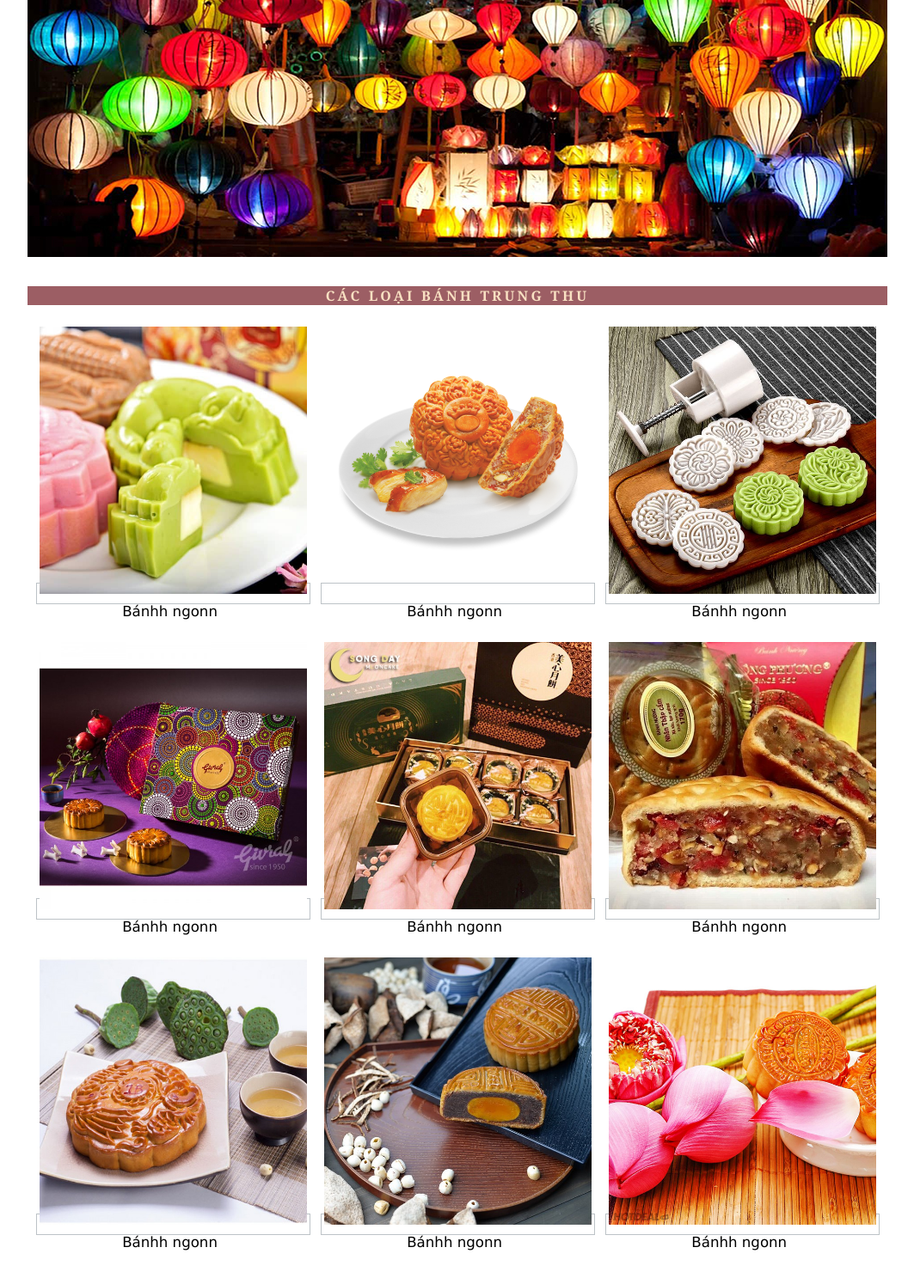
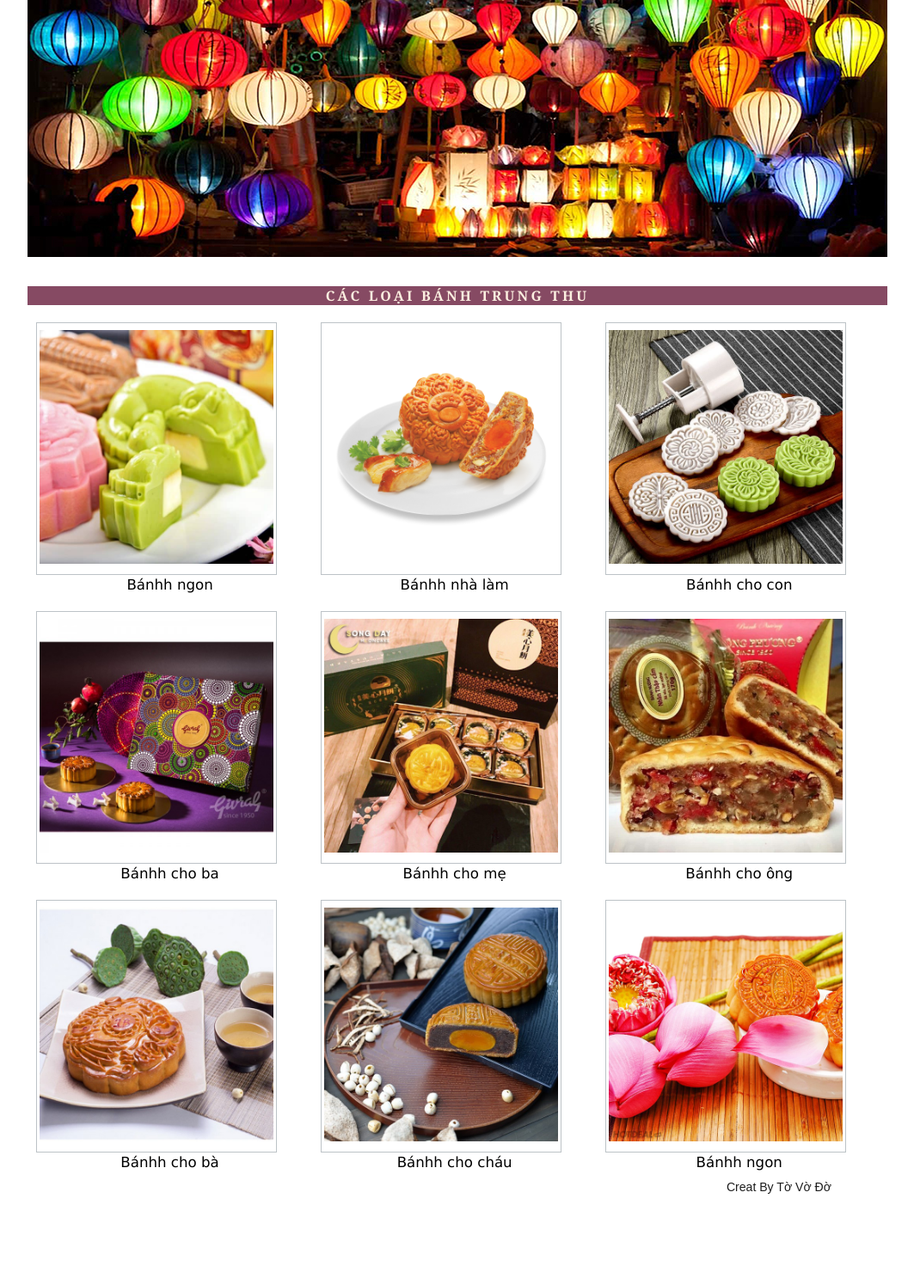
Before and after one commit to tranvanduc0207/techmaster, a PHP site: page /home.html in a window 1280 px wide. Shown: the part 113-1600 px from the top of the page at 86% size, without its empty margins (108-1171 px from the left). After the commit the page ends 1502 px from the top, so only its background shows below. Run offline with PHP 8.4, Linux system fonts and the light colour scheme.

Commit message:
chỉnh sửa bài

```diff
--- a/Animation/css/style.css
+++ b/Animation/css/style.css
@@ -18,12 +18,14 @@
 	float: left;
 	width:33.11%;
 	padding: 10px;
+
 }
 .thumb {
 	width: 90%;
 	padding: 3px;
 	border: 1px solid #bdc3c7;
 	overflow: hidden;
+	display: block;
 }
 
 .thumb img {
@@ -72,8 +74,8 @@
 	margin-right: 4.3%;
 	position: relative;
 	font-family: Arial, sans-serif;
-	font-size: 1.3vmax;
-	animation: credit 5s ease;
+	font-size: 1.1vmax;
+	animation: credit 6s ease-out infinite;
 	animation-delay: 2s;
 	opacity: 0;
 }
--- a/Animation/home.html
+++ b/Animation/home.html
@@ -12,43 +12,43 @@
 		<h2> Các loại bánh trung thu</h2>
 
 		<div class="col">
-				<a class="thumb"><img src="img/anh1.jpg"/></a>
-				<p id="tieude"> Bánhh ngonn</p>
+				<a class="thumb"><img src="img/anh1.jpg" alt="bánh ngon" title="bánh ngon " /></a>
+				<p id="tieude"> Bánhh ngon</p>
 		</div>
 		<div class="col">
-				<a class="thumb"><img src="img/anh2.jpg"/></a>
-				<p id="tieude"> Bánhh ngonn</p>
+				<a class="thumb"><img src="img/anh2.jpg" alt="bánh nhà làm" title="bánh nhà làm" /></a>
+				<p id="tieude"> Bánhh nhà làm</p>
 		</div>
 		<div class="col">
-				<a class="thumb"><img src="img/anh3.jpg"/></a>
-				<p id="tieude"> Bánhh ngonn</p>
+				<a class="thumb"><img src="img/anh3.jpg" alt="bánh cho con" title="bánh cho con" /></a>
+				<p id="tieude"> Bánhh cho con</p>
 		</div>
 		<div class="col">
-				<a class="thumb"><img src="img/anh4.jpg"/></a>
-				<p id="tieude"> Bánhh ngonn</p>
+				<a class="thumb"><img src="img/anh4.jpg" alt="bánh cho ba" title="bánh cho ba" /></a>
+				<p id="tieude"> Bánhh cho ba</p>
 		</div>
 		<div class="col">
-				<a class="thumb"><img src="img/anh5.jpg"/></a>
-				<p id="tieude"> Bánhh ngonn</p>
+				<a class="thumb"><img src="img/anh5.jpg" alt="bánh cho mẹ" title="bánh cho mẹ" /></a>
+				<p id="tieude"> Bánhh cho mẹ</p>
 		</div>
 		<div class="col">
-				<a class="thumb"><img src="img/anh6.jpg"/></a>
-				<p id="tieude"> Bánhh ngonn</p>
+				<a class="thumb"><img src="img/anh6.jpg" alt="bánh cho ông" title="bánh cho ông" /></a>
+				<p id="tieude"> Bánhh cho ông</p>
 		</div>
 		<div class="col">
-				<a class="thumb"><img src="img/anh7.jpg"/></a>
-				<p id="tieude"> Bánhh ngonn</p>
+				<a class="thumb"><img src="img/anh7.jpg" alt="bánh cho bà" title="bánh ngon 1" /></a>
+				<p id="tieude"> Bánhh cho bà</p>
 		</div>
 		<div class="col">
-				<a class="thumb"><img src="img/anh8.jpg"/></a>
-				<p id="tieude"> Bánhh ngonn</p>
+				<a class="thumb"><img src="img/anh8.jpg" alt="bánh cho cháu" title="bánh cho cháu" /></a>
+				<p id="tieude"> Bánhh cho cháu</p>
 		</div>
 		<div class="col">
-				<a class="thumb"><img src="img/anh9.jpg"/></a>
-				<p id="tieude"> Bánhh ngonn</p>
+				<a class="thumb"><img src="img/anh9.jpg" alt="bánh ngon" title="bánh ngon" /></a>
+				<p id="tieude"> Bánhh ngon</p>
 		</div>
 		<div class="clear"></div>
-		<p id="creat"> Creat By Tờ Vờ Đờ </p>
+		<div id="creat"><p> Creat By Tờ Vờ Đờ </p></div>
 
 	</div>
 </body>
```
Also changed, not shown: 1 other file.
